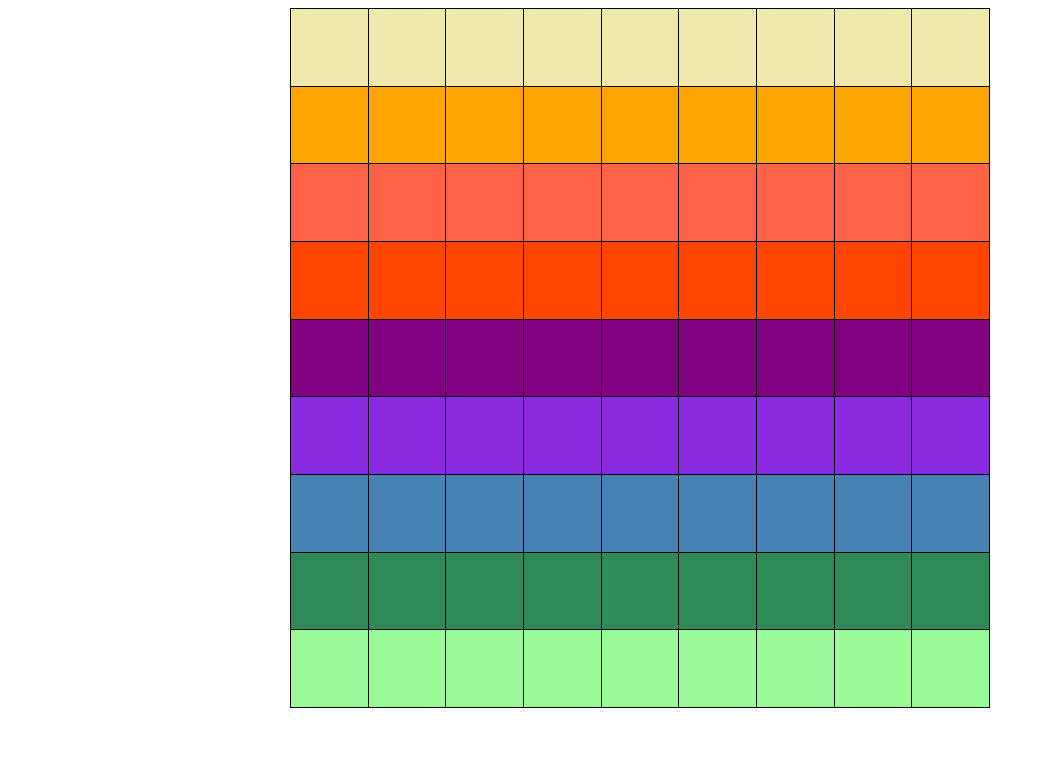
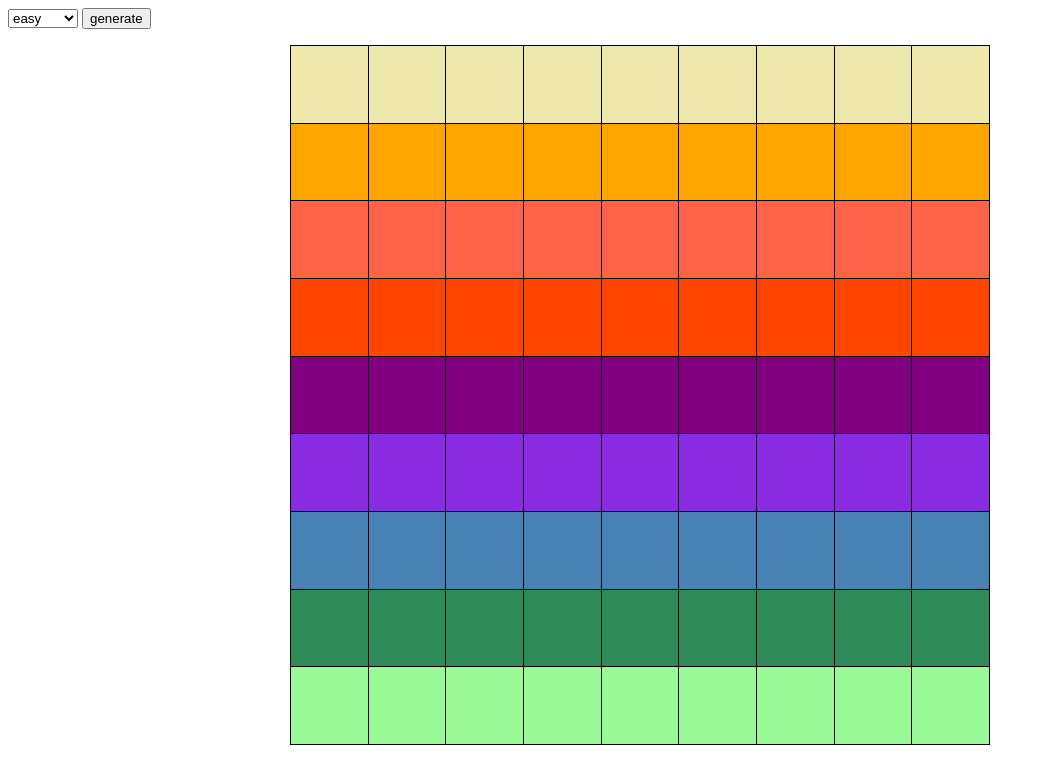
Before and after one commit to egilltor17/VEFF-Project02, a website: page src/html/sudoku.html in a window 1280 px wide. Shown: the whole page, without its empty margins (0-1045 px from the left). Drawn offline with Linux system fonts and the light colour scheme.

Commit message:
added form to sudoku.html

```diff
--- a/src/css/style.css
+++ b/src/css/style.css
@@ -16,7 +16,7 @@ td {
     text-align: center;
 }
 
-input {
+input[type = number] {
     height: 100%;
     width: 100%;
     text-align: center;
--- a/src/html/sudoku.html
+++ b/src/html/sudoku.html
@@ -9,7 +9,14 @@
     <link rel="stylesheet" type="text/css" media="screen" href="../css/style.css">
 </head>
 <body>
-
+    <form action="">
+        <select id="difficulty">
+            <option value="easy">easy</option>
+            <option value="medium">medium</option>
+            <option value="hard">hard</option>
+        </select>
+        <input type="button" value="generate" onclick="sendAjaxRequest()">
+    </form>
 
     <form action="">
         <table class="sudoku_board">
--- a/src/logic/main.js
+++ b/src/logic/main.js
@@ -19,3 +19,26 @@ if (typeof(module) !== 'undefined' && typeof(module.exports) !== 'undefined') {
 } else {
     // window.testClick = testClick;
 }
+
+
+function sendAjaxRequest(){
+    //Prepare the parameter value for 'myParam'
+    var paramValue = getElementById("difficulty").value;
+
+    //The URL to which we will send the request
+    var url = 'http://someinvaliddomain.is';
+
+    //Perform an AJAX POST request to the url, and set the param 'myParam' in the request body to paramValue
+    axios.post(url, { myParam: paramValue })
+        .then(function (response) {
+            //When successful, print 'Success: ' and the received data
+            console.log("Success: ", response.data);
+        })
+        .catch(function (error) {
+            //When unsuccessful, print the error.
+            console.log(error);
+        })
+        .then(function () {
+            // This code is always executed, independent of whether the request succeeds or fails.
+        });
+}
```
